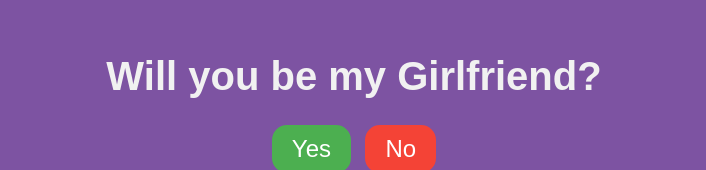
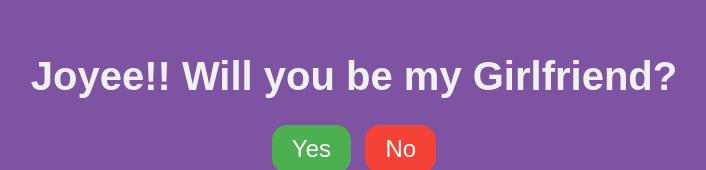
Before and after one commit to sasuke-uchiha-repo/loveyou, a plain HTML site: page index.html in a window 1280 px wide. Shown: the part 138-308 px from the top of the page, without its empty margins (286-992 px from the left). Drawn offline with Linux system fonts and the light colour scheme.

Commit message:
Update index.html

```diff
--- a/index.html
+++ b/index.html
@@ -3,12 +3,12 @@
 <head>
     <meta charset="UTF-8">
     <meta name="viewport" content="width=device-width, initial-scale=1.0">
-    <title>Will You Be My Valentine?</title>
+    <title>Love You?</title>
     <link rel="stylesheet" href="style.css">
 </head>
 <body>
     <div class="container">
-        <h1>Will you be my Girlfriend?</h1>
+        <h1>Joyee!! Will you be my Girlfriend?</h1>
         <div class="buttons">
             <button class="yes-button" onclick="handleYesClick()">Yes</button>
             <button class="no-button" onclick="handleNoClick()">No</button>
```
